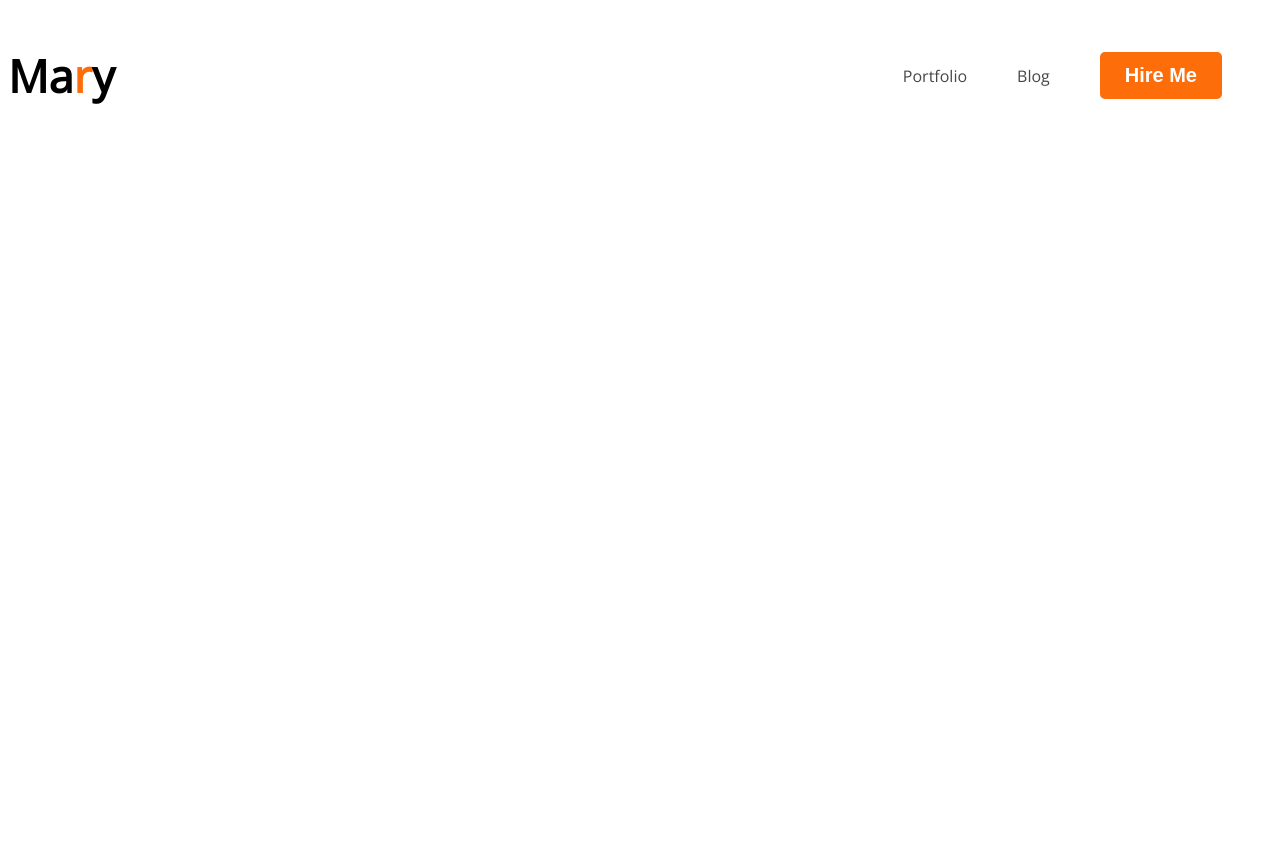
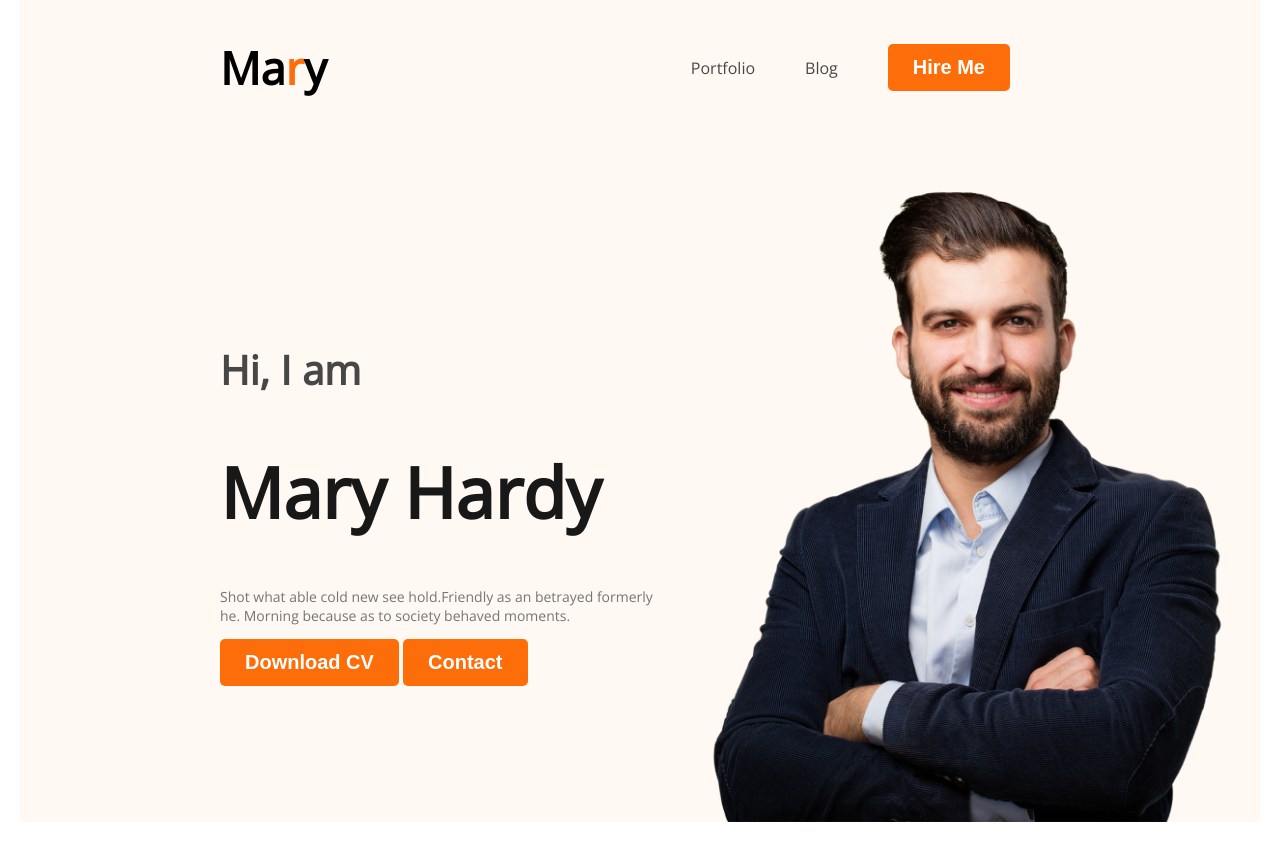
Before and after one commit to Ram-Roy15/web-developer-portfolio, a plain HTML site: page index.html in a window 1280 px wide. Before the commit the page ends 800 px from the top, so only its background shows below. Drawn offline with nearby package versions, Linux system fonts and the light colour scheme.

Commit message:
added banner description

```diff
--- a/index.html
+++ b/index.html
@@ -10,10 +10,11 @@
       href="https://fonts.googleapis.com/css2?family=Open+Sans&display=swap"
       rel="stylesheet"
     />
-    <link rel="stylesheet" href="/styles/nav.css" />
+    <link rel="stylesheet" href="/styles/header.css" />
+    <link rel="stylesheet" href="/styles/portfolio.css" />
   </head>
   <body>
-    <header>
+    <header class="header">
       <nav>
         <h2 class="web-name">Ma<span class="text-orange">r</span>y</h2>
         <ul>
@@ -22,6 +23,19 @@
           <li><button class="btn-primary">Hire Me</button></li>
         </ul>
       </nav>
+      <div class="banner">
+        <div>
+          <h3 class="banner-greting">Hi, I am</h3>
+          <h1 class="hardy">Mary Hardy</h1>
+          <p class="banner-description">
+            Shot what able cold new see hold.Friendly as an betrayed formerly
+            he. Morning because as to society behaved moments.
+          </p>
+          <button class="btn-primary">Download CV</button>
+          <button class="btn-primary">Contact</button>
+        </div>
+        <img class="banner-pic" src="/images/hardy.png" alt="" />
+      </div>
     </header>
     <main></main>
     <footer></footer>
--- a/styles/nav.css
+++ b/styles/portfolio.css
@@ -1,6 +1,8 @@
 /* common sharesd styles*/
 body {
   font-family: "Open Sans", sans-serif;
+  width: 1240px;
+  margin: auto;
 }
 .text-orange {
   color: #fd6e0a;
@@ -19,6 +21,7 @@ body {
 nav {
   display: flex;
   justify-content: space-between;
+  margin: 0 200px;
 }
 
 .web-name {
@@ -41,3 +44,32 @@ nav a {
   text-decoration: none;
   color: #474747;
 }
+
+/* header ralated styles */
+.header {
+  background: #fff8f3;
+}
+.banner {
+  margin: 30px 30px 30px 200px;
+  display: flex;
+  align-items: center;
+}
+.banner-pic {
+  height: 656px;
+  width: 564px;
+}
+.banner-greting {
+  color: var(--Dark-02, #474747);
+  font-size: 40px;
+  font-weight: 600;
+}
+.hardy {
+  color: var(--Dark-01, #181818);
+  font-size: 70px;
+  font-weight: 700;
+}
+.banner-description {
+  color: var(--Dark-03, #757575);
+  font-size: 14px;
+  font-weight: 400;
+}
```
